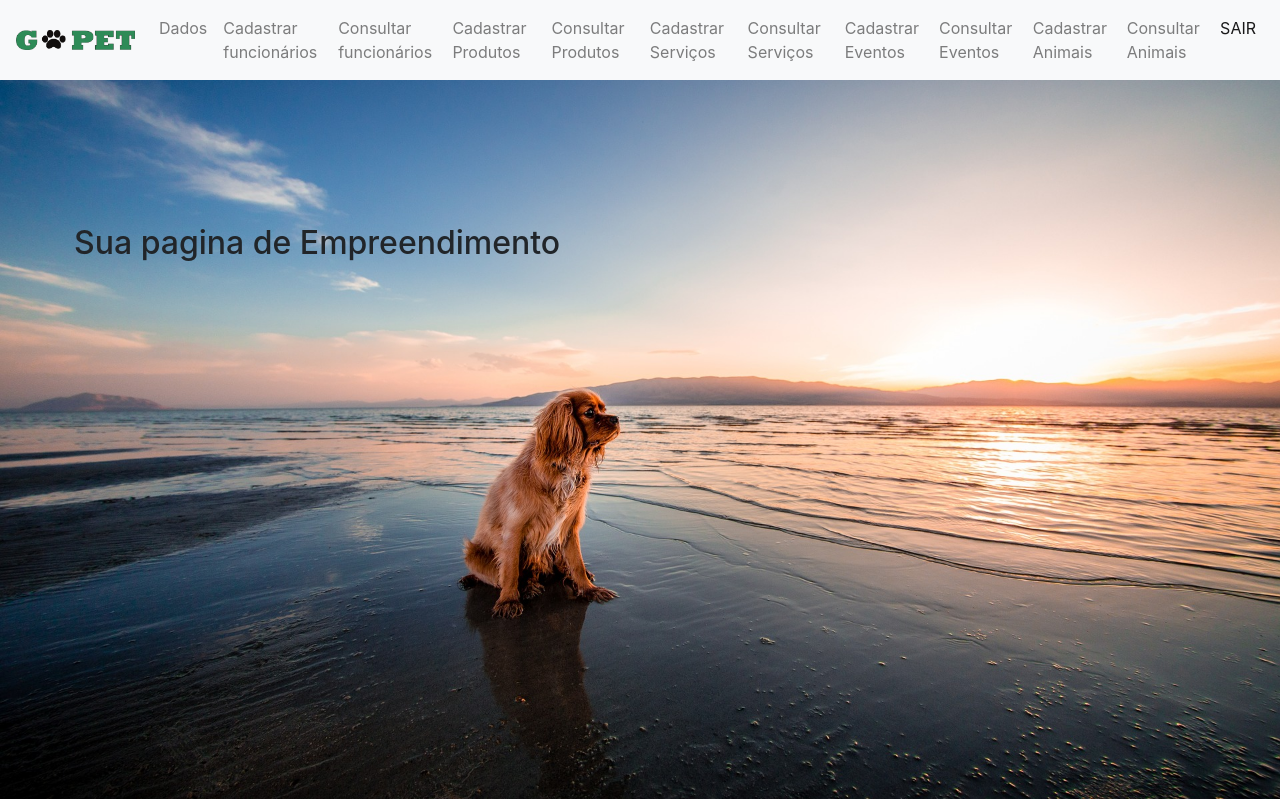
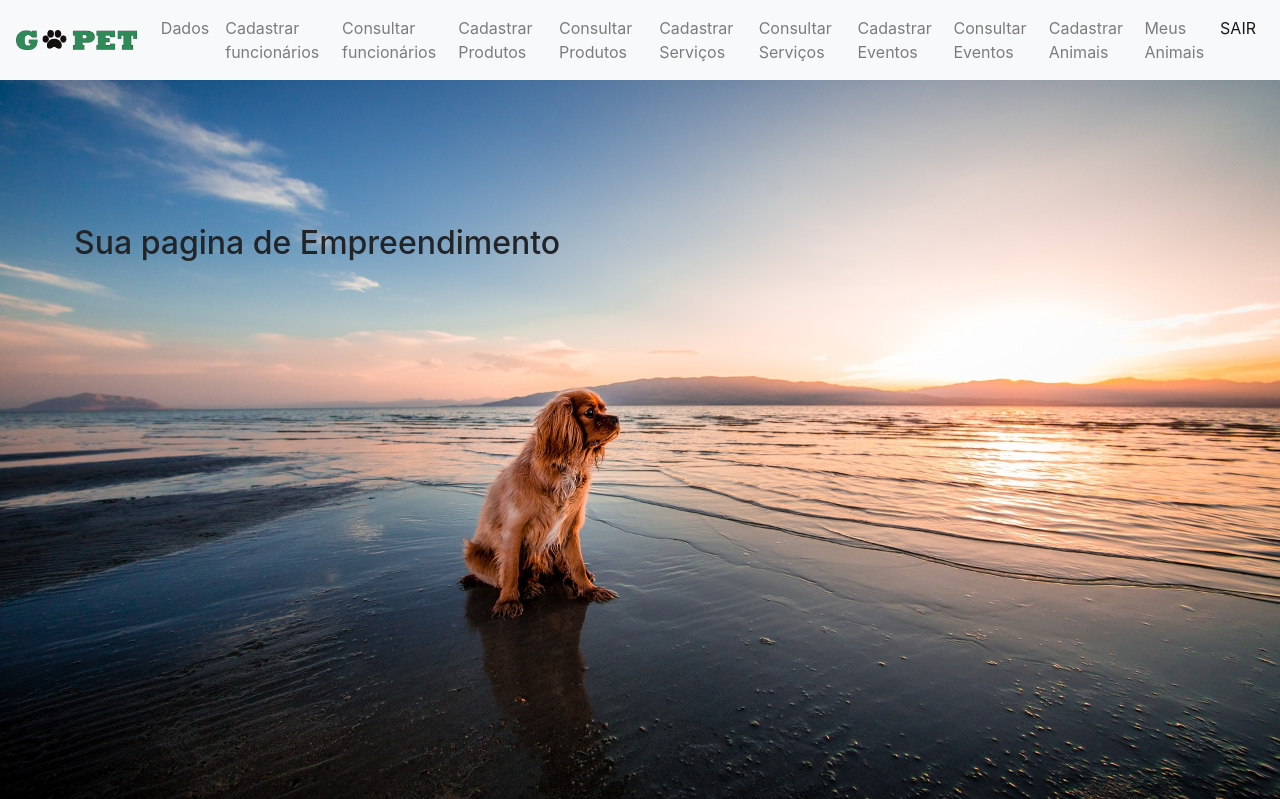
Before and after one commit to LeonardoBernardes/GOPET, a PHP site: page /empreendimentos/home_empreendimento.php in a window 1280 px wide. Shown: the top 799 px of the page. Run offline with PHP 8.4, Linux system fonts and the light colour scheme; the visitor is signed in with stand-in values (Sample User, id 1); tables that the repository leaves empty or names only in its code hold one stand-in row (values such as "Sample post"); some libraries are stand-ins or nearby versions.

Commit message:
commit itens menu

```diff
--- a/OPE/menu_footer/menu_empreendimento.php
+++ b/OPE/menu_footer/menu_empreendimento.php
@@ -75,7 +75,7 @@
                     <a class="nav-link" href="..\animais\cadastro_animais.php">Cadastrar Animais</a>
                     </li>
                     <li class="nav-item">
-                    <a class="nav-link" href="..\animais\consultar_animais.php">Consultar Animais</a>
+                    <a class="nav-link" href="..\animais\consultar_animais.php">Meus Animais</a>
                     </li>
 
 
--- a/OPE/usuarios/home_usuarios.php
+++ b/OPE/usuarios/home_usuarios.php
@@ -3,7 +3,7 @@
  * @Author: Leonardo.Bernardes
  * @Date: 2018-08-14 20:59:32
  * @Last Modified by: Leonardo.Bernardes
- * @Last Modified time: 2018-09-04 19:27:26
+ * @Last Modified time: 2018-09-10 18:42:11
  */
 include_once(dirname( __FILE__ ) .'\..\mysql_conexao\conexao_mysql.php');
 session_start();
@@ -25,7 +25,7 @@ $logado = $_SESSION['login'];
 
         <a href="..\usuarios\cadastro_usuarios.php">Dados</a>
         <a href="..\animais\cadastro_animais.php">Cadastrar Animais</a>
-        <a href="..\animais\consultar_animais.php">Consultar Animais</a>
+        <a href="..\animais\consultar_animais.php">Meus Animais</a>
     </fieldset>
 
 <a href="..\logaut.php">LOGAUT</a>
```
